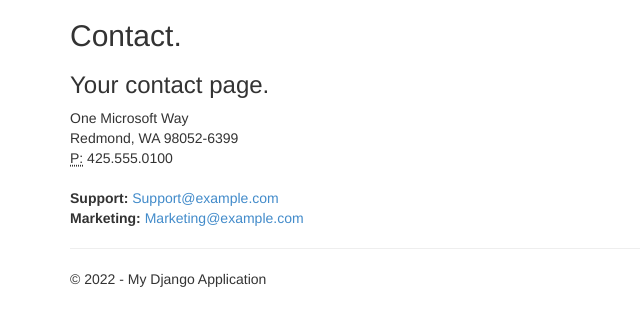
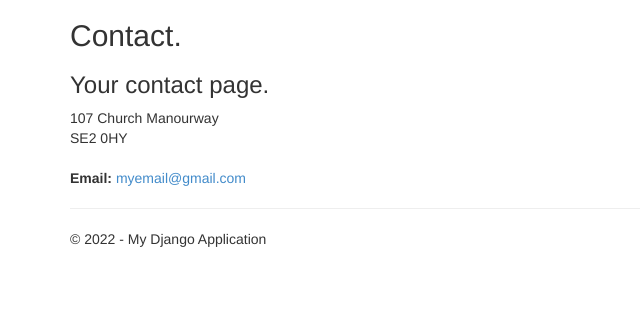
Before and after one commit to kamsi8242/CV_projects, a Django app: page /contact/ in a window 1280 px wide. Shown: the part 51-377 px from the top of the page, without its empty margins (0-640 px from the left). Run offline with Django 3.2, Linux system fonts and the light colour scheme; some libraries are stand-ins or nearby versions.

Commit message:
commiting new Dhango project to GitHub

```diff
--- a/DjangoWebProject1/DjangoWebProject1/settings.py
+++ b/DjangoWebProject1/DjangoWebProject1/settings.py
@@ -25,6 +25,8 @@ SECRET_KEY = '601cd396-868d-4f50-8804-1819f4891e7e'
 # SECURITY WARNING: don't run with debug turned on in production!
 DEBUG = True
 
+CRISPY_TEMPLATE_PACK="bootstrap4"
+
 ALLOWED_HOSTS = []
 
 # Application references
@@ -38,6 +40,7 @@ INSTALLED_APPS = [
     'django.contrib.sessions',
     'django.contrib.messages',
     'django.contrib.staticfiles',
+    'crispy_forms',
 ]
 
 # Middleware framework
--- a/DjangoWebProject1/app/templates/app/contact.html
+++ b/DjangoWebProject1/app/templates/app/contact.html
@@ -6,15 +6,12 @@
 <h3>{{ message }}</h3>
 
 <address>
-    One Microsoft Way<br />
-    Redmond, WA 98052-6399<br />
-    <abbr title="Phone">P:</abbr>
-    425.555.0100
+    107 Church Manourway<br />
+    SE2 0HY<br />
 </address>
 
 <address>
-    <strong>Support:</strong>   <a href="mailto:Support@example.com">Support@example.com</a><br />
-    <strong>Marketing:</strong> <a href="mailto:Marketing@example.com">Marketing@example.com</a>
+    <strong>Email:</strong>   <a href="mailto:Support@example.com">myemail@gmail.com</a><br />
 </address>
 
 {% endblock %}
--- a/DjangoWebProject1/app/templates/app/layout.html
+++ b/DjangoWebProject1/app/templates/app/layout.html
@@ -3,7 +3,7 @@
 <head>
     <meta charset="utf-8" />
     <meta name="viewport" content="width=device-width, initial-scale=1.0">
-    <title>{{ title }} - My Django Application</title>
+    <title>{{ title }} - First Django App</title>
     {% load staticfiles %}
     <link rel="stylesheet" type="text/css" href="{% static 'app/content/bootstrap.min.css' %}" />
     <link rel="stylesheet" type="text/css" href="{% static 'app/content/site.css' %}" />
@@ -22,6 +22,7 @@
                 <a href="/" class="navbar-brand">Application name</a>
             </div>
             <div class="navbar-collapse collapse">
+                <!-- if I want more headings then I have to make the HTML page in app, make a link to it here and ensure there is a html requst for it in views-->
                 <ul class="nav navbar-nav">
                     <li><a href="{% url 'home' %}">Home</a></li>
                     <li><a href="{% url 'about' %}">About</a></li>
```
Also changed, not shown: DjangoWebProject1/db.sqlite3, 3 other files.
